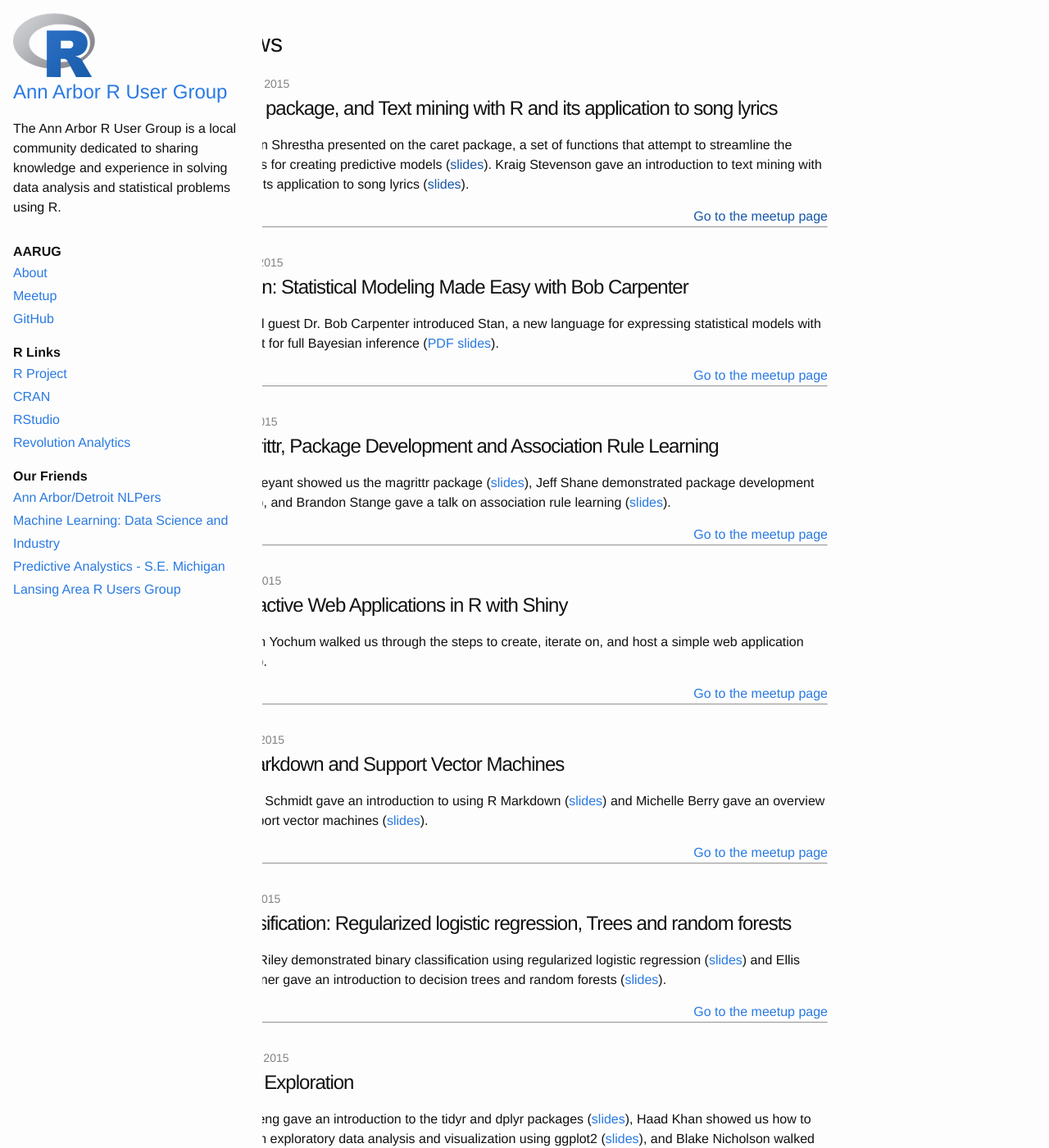
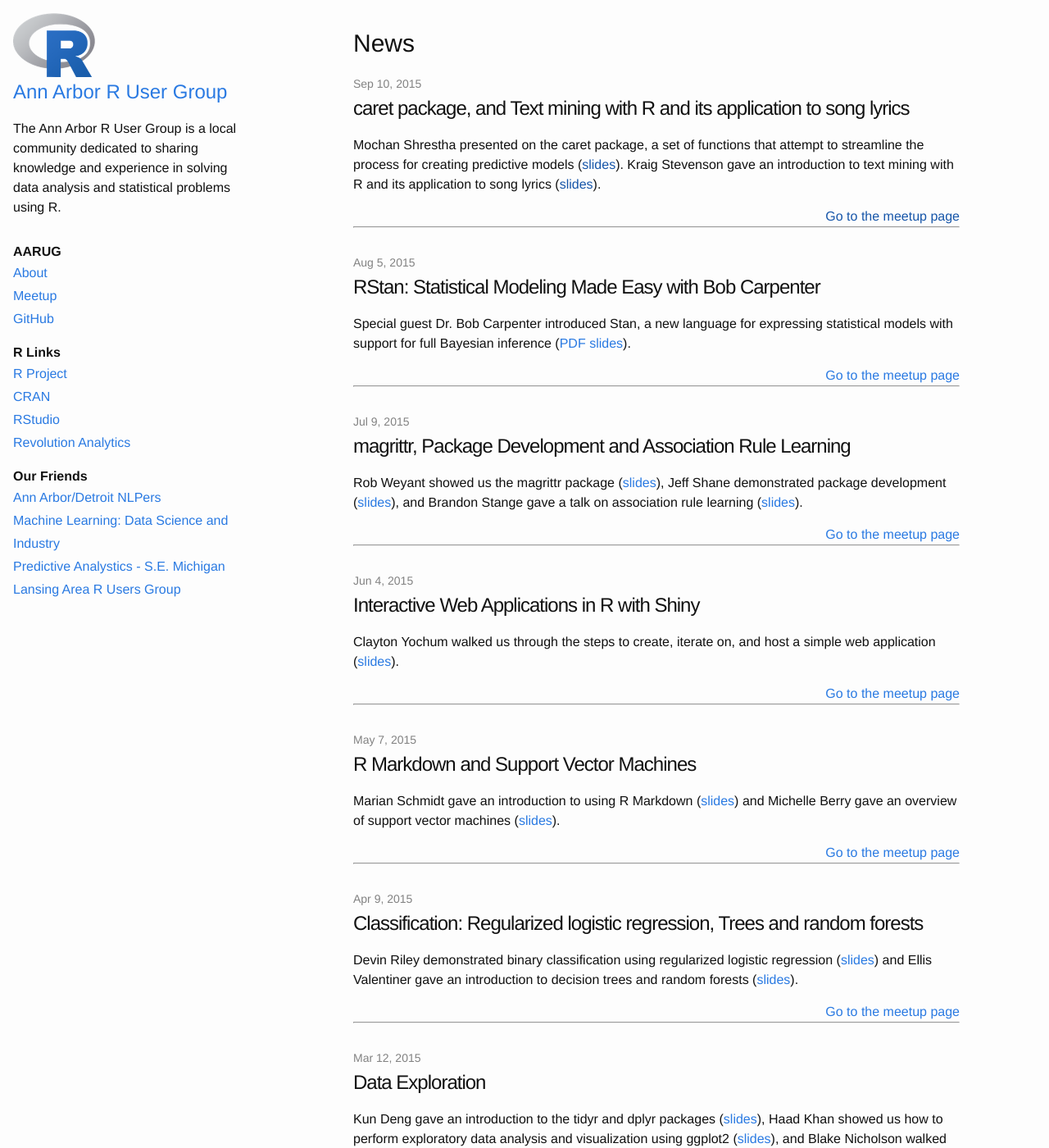
Before and after one commit to AnnArborRUserGroup/AnnArborRUserGroup.github.io, a Jekyll site: the page built from index.html, in a window 1280 px wide and 1400 px high. Shown: the whole window at 82% size. Built offline with Jekyll 4.4.1, drawn with Linux system fonts in a browser that asks for light colours.

Commit message:
content left padding is not cutoff by sidebar

```diff
--- a/_sass/_base.scss
+++ b/_sass/_base.scss
@@ -163,7 +163,8 @@
     margin-right: auto;
     margin-left: auto;
     padding-right: $spacing-unit;
-    padding-left: $spacing-unit;
+   // padding-left: $spacing-unit;
+    padding-left: 22em;
     @extend %clearfix;
 
     @include media-query($on-laptop) {
```
